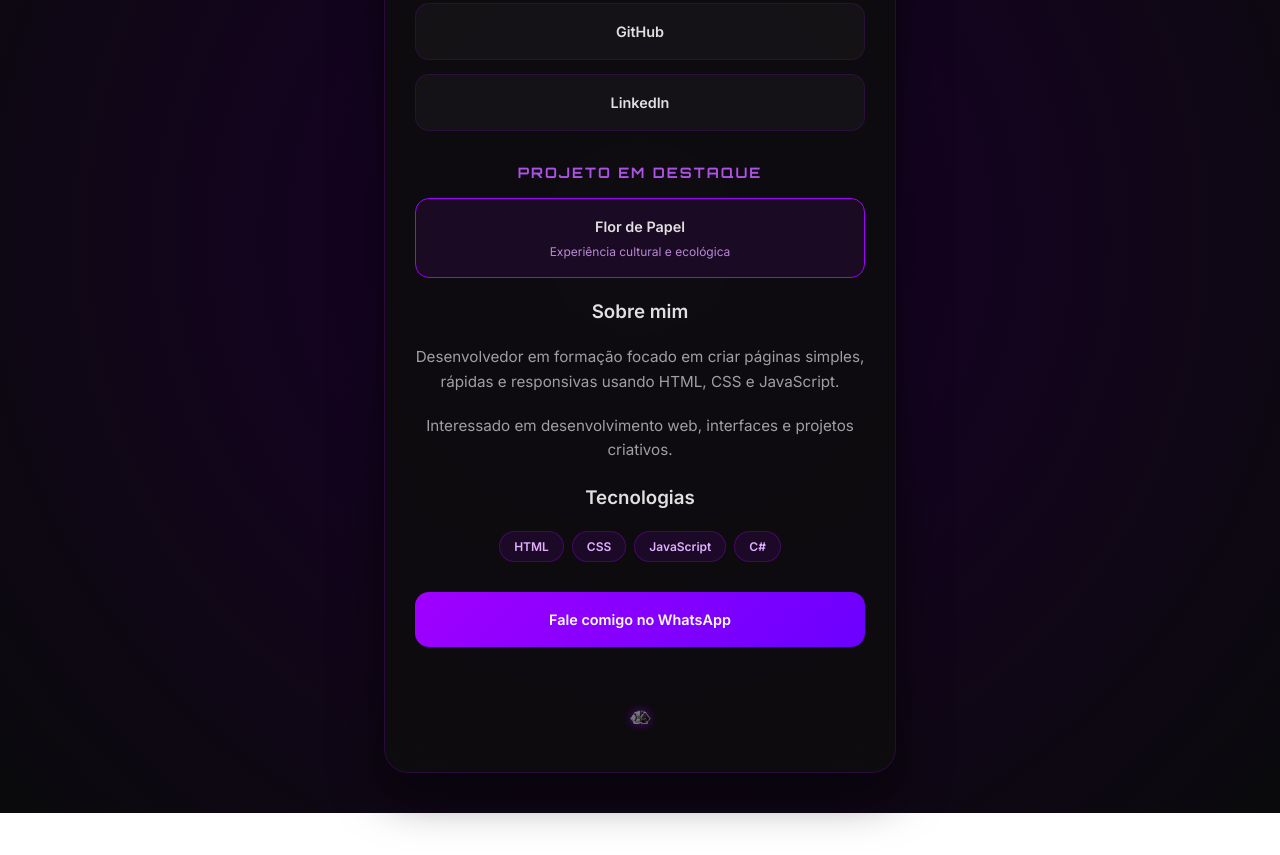
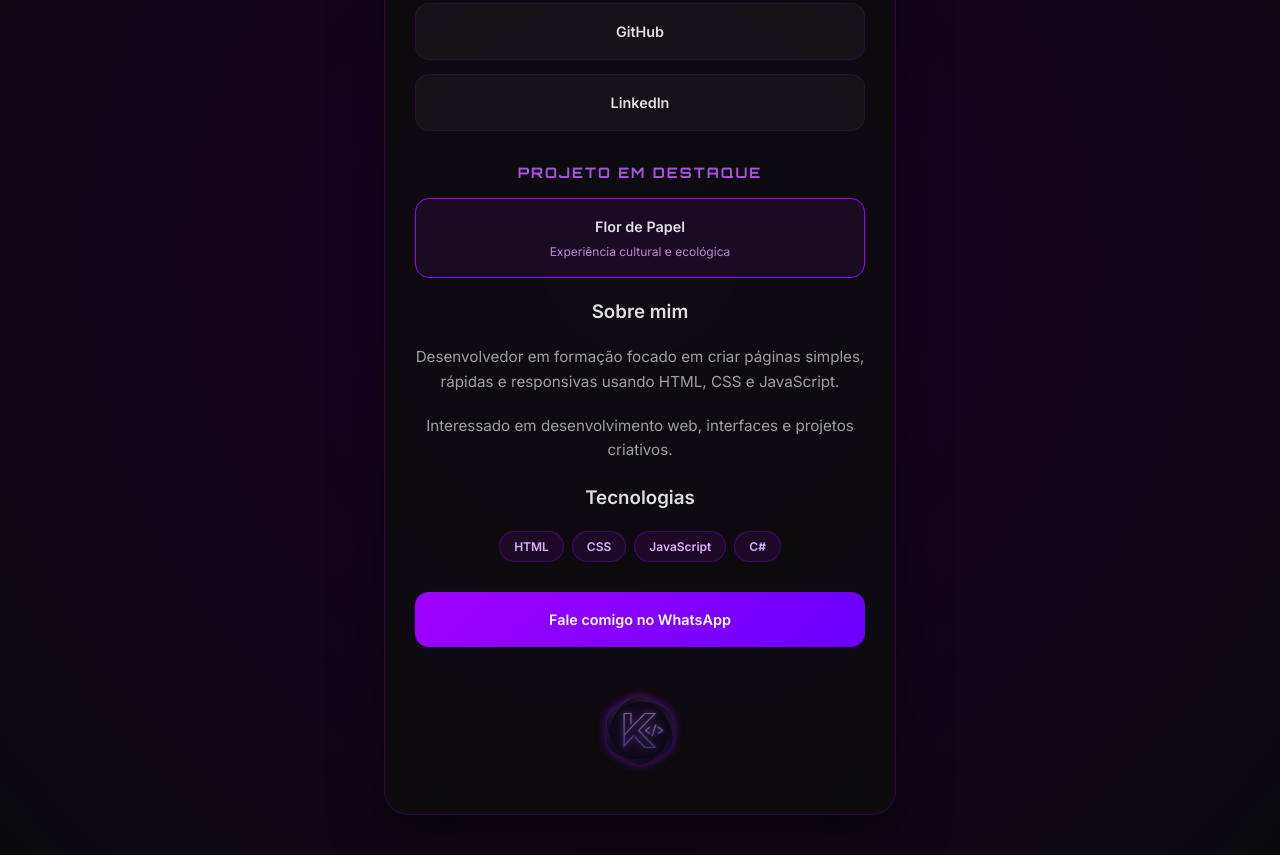
Before and after one commit to KrisLiDev/LinkTree, a plain HTML site: page docs/index.html in a window 1280 px wide. Shown: the part 339-1194 px from the top of the page. Before the commit the page ends 1152 px from the top, so only its background shows below. Drawn offline with Linux system fonts and the light colour scheme.

Commit message:
Update index.html

```diff
--- a/docs/index.html
+++ b/docs/index.html
@@ -73,7 +73,7 @@
             Fale comigo no WhatsApp
             </a>
         </div>
-        <img src="assets/fangjoker.webp" alt="">
+        <a href="https://www.instagram.com/krislidev/"><img src="assets/favicon/android-chrome-512x512.png" alt=""></a>
     </div>
 </body>
 </html>
```
